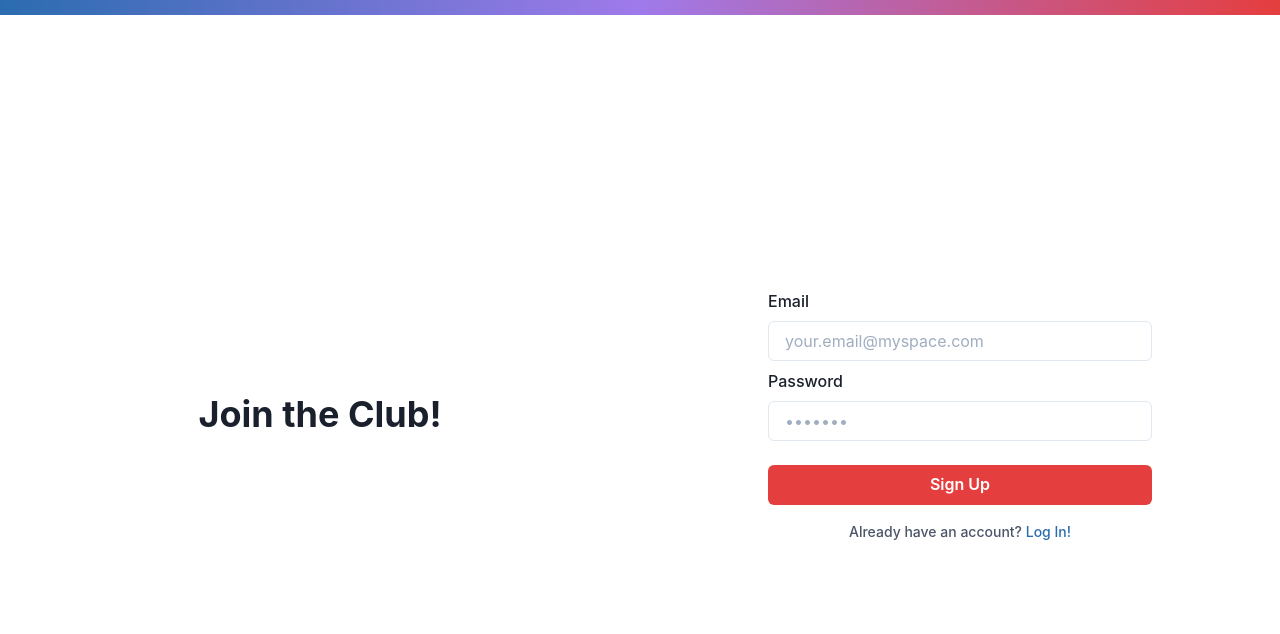
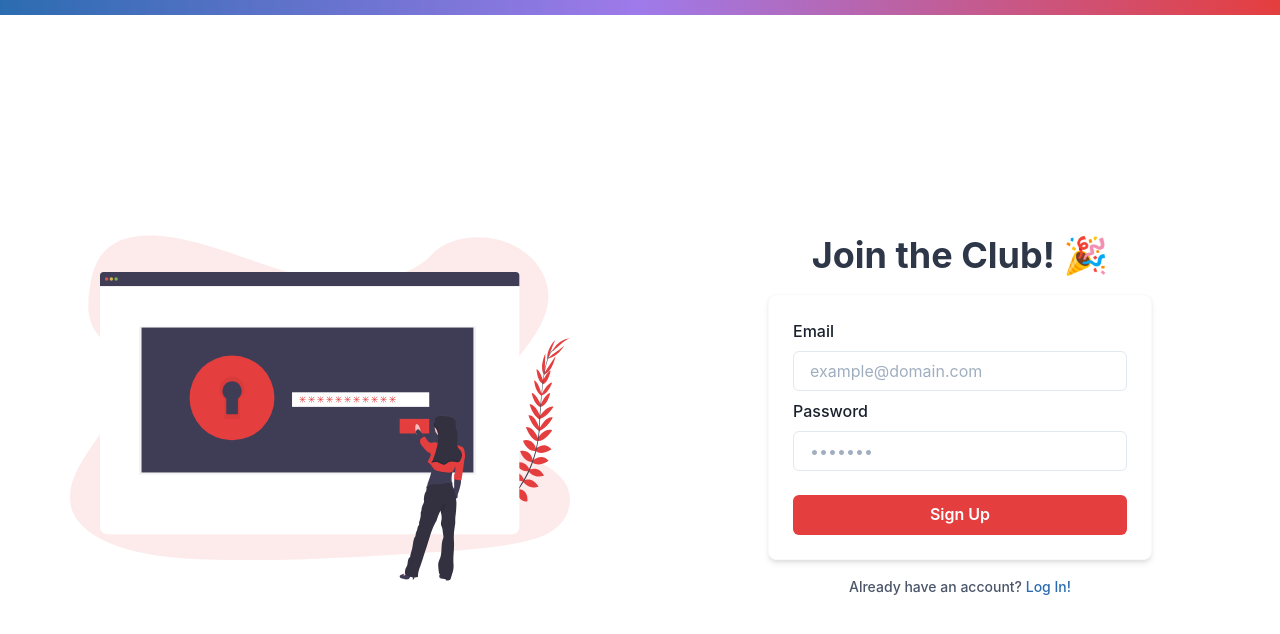
Before and after one commit to nanyaDev/hwalgi, a Next.js app: page /signup in a window 1280 px wide. Shown: the top 634 px of the page. Built offline with nearby package versions, Linux system fonts and the light colour scheme; no server answers.

Commit message:
Update styling for auth pages

```diff
--- a/pages/catalog/[slug].js
+++ b/pages/catalog/[slug].js
@@ -35,7 +35,6 @@ export const getStaticProps = async ({ params }) => {
 };
 
 const CatalogItem = ({ item }) => {
-  console.log('ITEM IS:', item);
   return (
     <AuthCheck>
       <Navbar />
--- a/pages/signup.js
+++ b/pages/signup.js
@@ -1,4 +1,5 @@
 import NextLink from 'next/link';
+import Image from 'next/image';
 import { useForm } from 'react-hook-form';
 import { yupResolver } from '@hookform/resolvers/yup';
 // prettier-ignore
@@ -41,12 +42,25 @@ const Signup = () => {
   // ? diff b/w colorScheme and color
   return (
     <AuthCheck isRequired={false}>
-      <Flex justify="center" h="100vh">
+      <Flex grow={1} justify="center">
         <Flex direction="column" w="50%" justify="center" align="center">
-          <Heading>Join the Club!</Heading>
+          <Image src="/signup.svg" width={500} height={500} alt="" />
         </Flex>
         <Flex direction="column" w="50%" justify="center" align="center">
-          <Box as="form" w="sm" onSubmit={handleSubmit(onSubmit)}>
+          <Heading color="gray.700" m={4}>
+            Join the Club! 🎉
+          </Heading>
+          <Box
+            as="form"
+            w="sm"
+            border="1px"
+            borderColor="gray.50"
+            rounded="lg"
+            boxShadow="md"
+            bg="white"
+            p={6}
+            onSubmit={handleSubmit(onSubmit)}
+          >
             <FormControl isInvalid={errors.email}>
               <FormLabel id="email-label" htmlFor="email">
                 Email
@@ -56,7 +70,7 @@ const Signup = () => {
                 id="email"
                 type="text"
                 {...register('email')}
-                placeholder="your.email@myspace.com"
+                placeholder="example@domain.com"
               />
               <FormErrorMessage>{errors.email?.message}</FormErrorMessage>
             </FormControl>
```
Also changed, not shown: pages/login.js (+18 -4 lines), public/login.svg (added), public/signup.svg (added).
